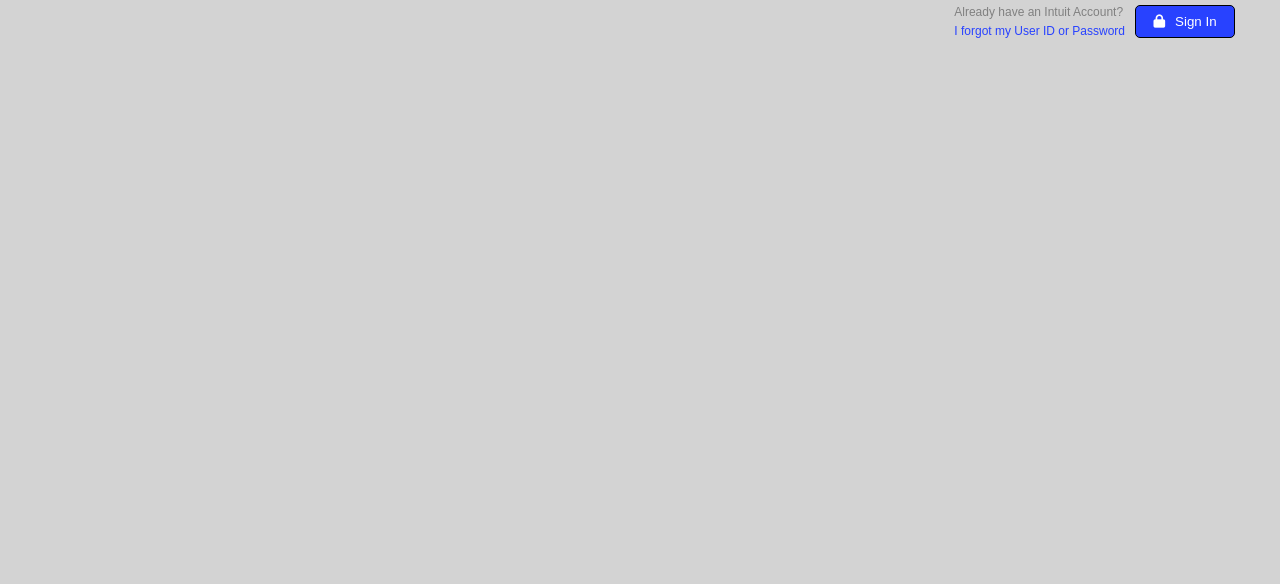
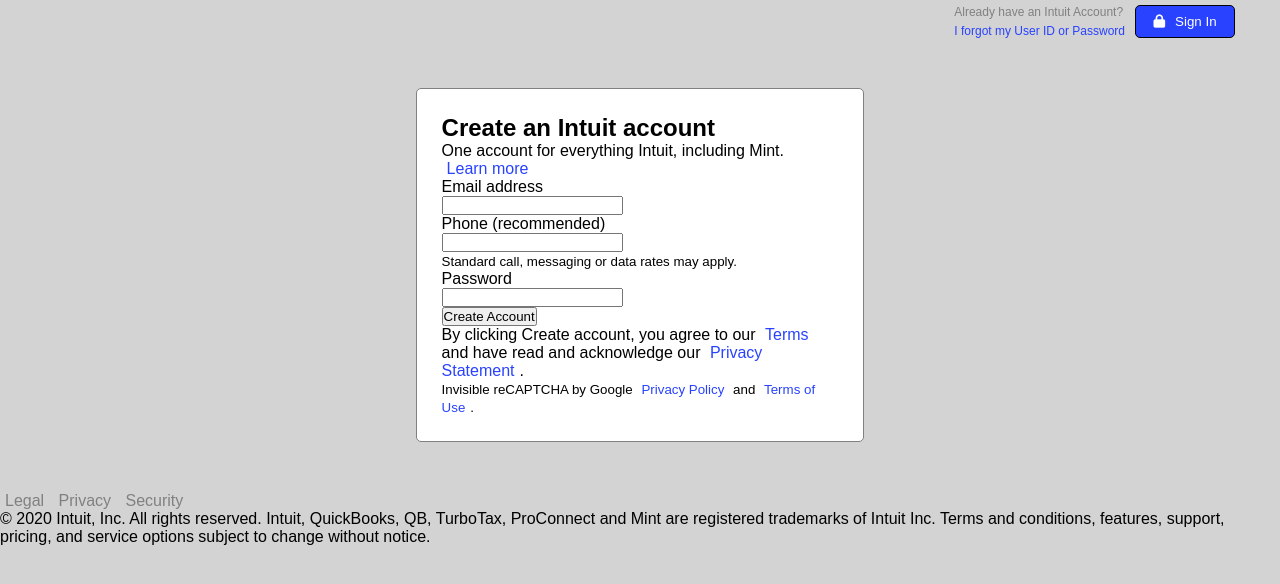
Before and after one commit to nrqrmz/HTML-Forms, a plain HTML site: page index.html in a window 1280 px wide. Drawn offline with Linux system fonts and the light colour scheme.

Commit message:
Container and form created and started styling them

```diff
--- a/index.html
+++ b/index.html
@@ -22,5 +22,45 @@
                 </div>
             </div>
         </header>
+        <section class="flex">
+            <div class="container">
+                <div>
+                    <h2>Create an Intuit account</h2>
+                    <p>One account for everything Intuit, including Mint.</p>
+                    <a href="#">Learn more</a>
+                </div>
+                <div>
+                    <form>
+                        <label for="email">Email address</label><br>
+                        <input type="email"><br>
+                        <label for="number">Phone (recommended)</label><br>
+                        <input type="number"><br>
+                        <small>Standard call, messaging or data rates may apply.</small><br>
+                        <label for="password">Password</label><br>
+                        <input type="password"><br>
+                        <button>Create Account</button>
+                    </form>
+                </div>
+                <div>
+                    <p>By clicking Create account, you agree to our <a href="#">Terms</a>
+                         and have read and acknowledge our <a href="#">Privacy Statement</a>.</p>
+                </div>
+                <div>
+                    <small>Invisible reCAPTCHA by Google <a href="#">Privacy Policy</a> and <a href="#">Terms of Use</a>.</small>
+                </div>
+            </div>
+        </section>
+        <footer>
+            <div>
+                <a class="footer-links" href=#>Legal</a>
+                <a class="footer-links" href=#>Privacy</a>
+                <a class="footer-links" href=#>Security</a>
+            </div>
+            <div>
+                <p>© 2020 Intuit, Inc. All rights reserved. Intuit, QuickBooks, QB, TurboTax, ProConnect and Mint are registered trademarks of Intuit Inc.
+                    Terms and conditions, features, support, pricing, and service options subject to change without notice.
+                </p>
+            </div>
+        </footer>
     </body>
 </html>
--- a/style.css
+++ b/style.css
@@ -6,6 +6,12 @@
 
 body {
   background-color: lightgray;
+}
+
+a {
+  text-decoration: none;
+  padding: 5px;
+  color: #2842ff;
 }
 
 /* Editing the Navbar */
@@ -26,12 +32,6 @@
   padding: 5px;
 }
 
-.forgotten-password a {
-  text-decoration: none;
-  padding: 5px;
-  color: #2842ff;
-}
-
 .sign-in {
   padding: 5px 5px 0 5px;
   margin: 0 40px 0 0;
@@ -49,3 +49,24 @@
 .sign-in i {
   margin-right: 10px;
 }
+
+/* Editing Container */
+
+.flex{
+  display:flex;
+  justify-content: center;
+}
+
+.container{
+  border: 1px gray solid;
+  background-color: white;
+  margin: 50px;
+  padding: 25px;
+  width: 31%;
+  border-radius: 5px;
+}
+/* Editiing Footer */
+
+.footer-links{
+  color: gray;
+}
```
